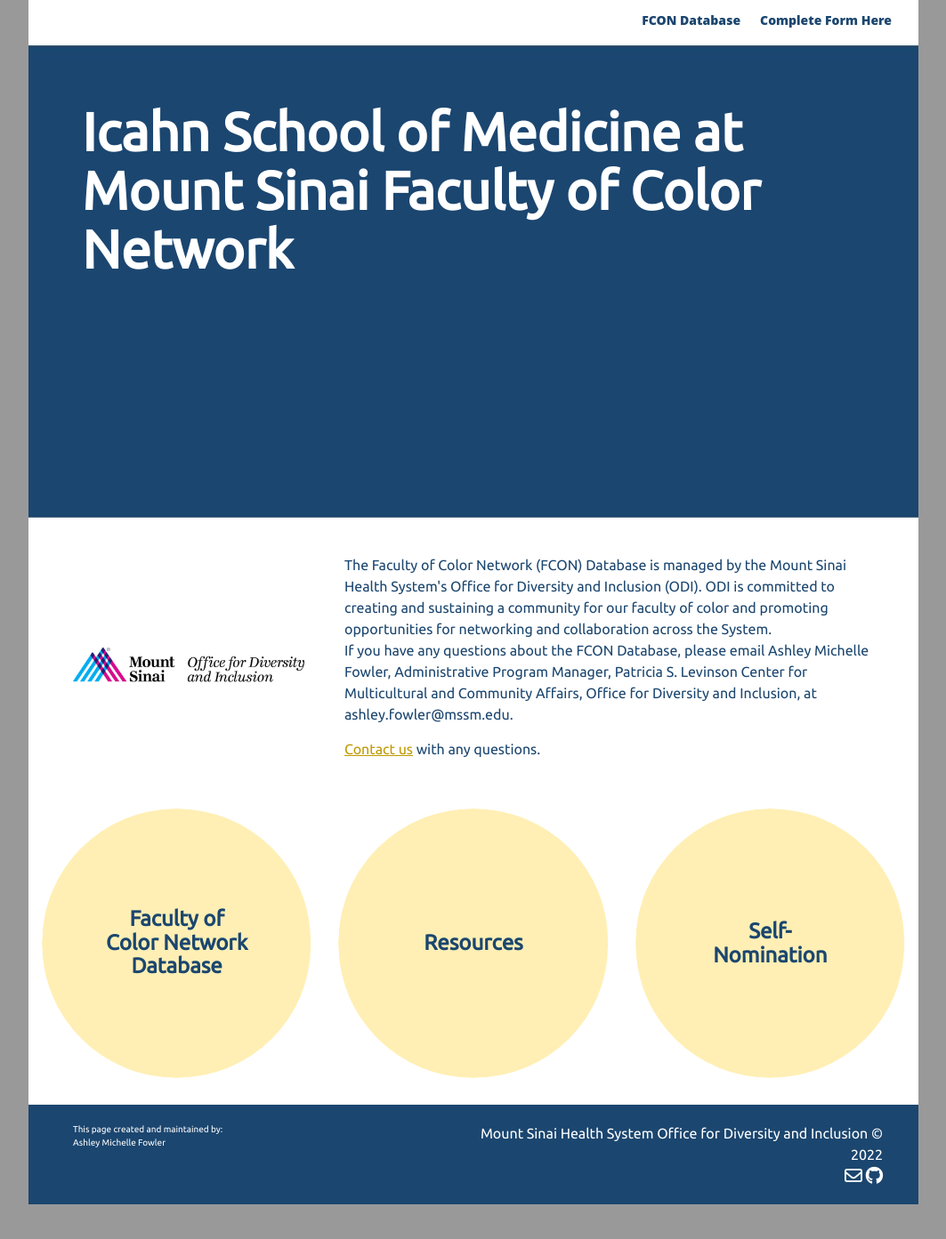
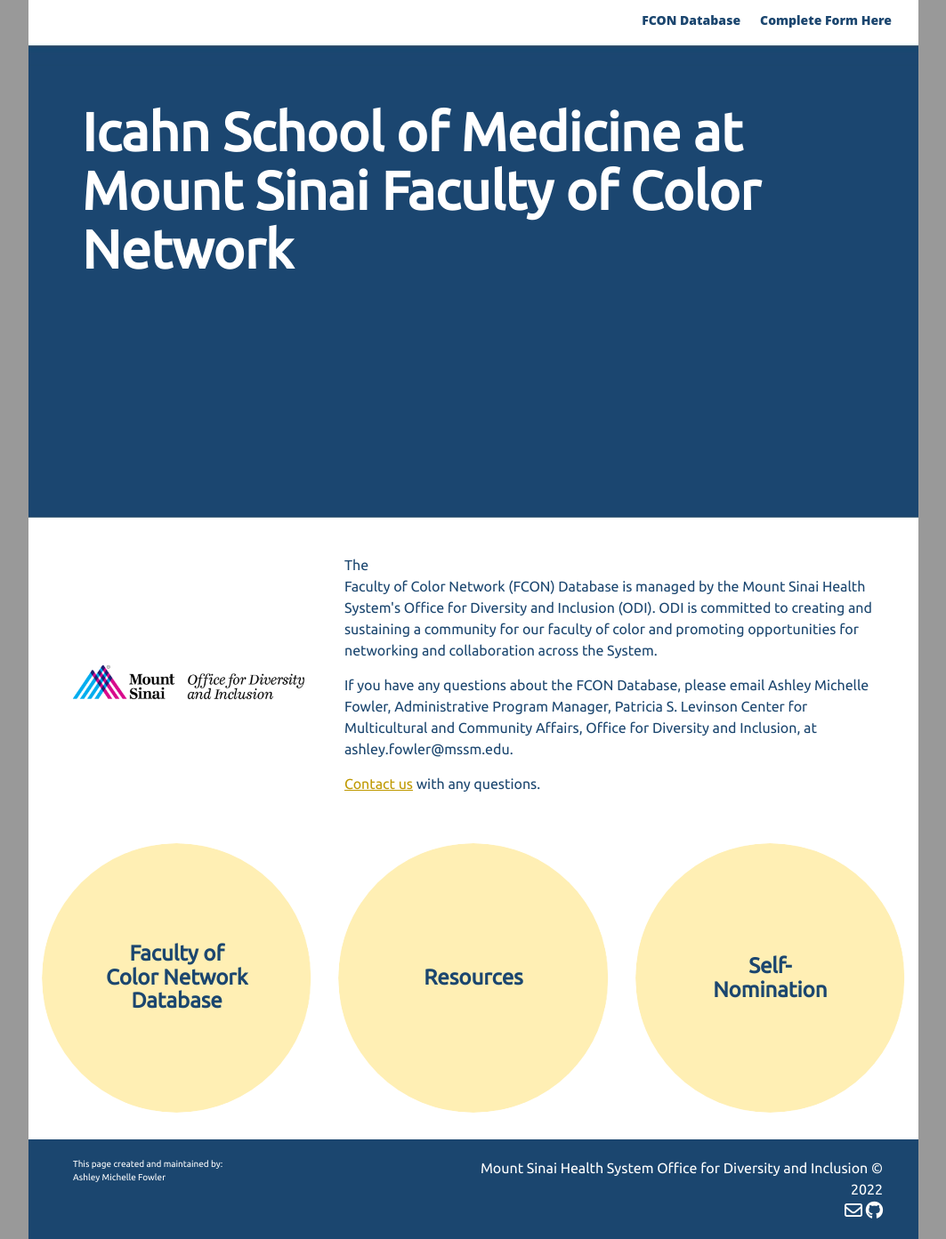
Before and after one commit to MSSMCMCA/FCON.github.io, a Jekyll site: the page built from index.html, in a window 1280 px wide. Shown: the whole page at 89% size, without its empty margins (108-1171 px from the left). Built offline with Jekyll 4.4.1, drawn with Linux system fonts in a browser that asks for light colours; nearby versions of some CDN libraries; before the commit the page ends 1354 px from its top, so only the background shows below that.

Commit message:
Update index.html

```diff
--- a/index.html
+++ b/index.html
@@ -18,8 +18,7 @@
 				<img class="img-responsive" src="assets/img/ODIhzlogo.jpg" alt="Mount Sinai Office for Diversity and Inclusion horizontal <D-y>logo"/>
 			</div>
 			<div class="col-md-8">
-The Faculty of Color Network (FCON) Database is managed by the Mount Sinai Health System's Office for Diversity and Inclusion (ODI). ODI is committed to creating and sustaining a community for our faculty of color and promoting opportunities for networking and collaboration across the System.
-				<p</p>
+The <p>Faculty of Color Network (FCON) Database is managed by the Mount Sinai Health System's Office for Diversity and Inclusion (ODI). ODI is committed to creating and sustaining a community for our faculty of color and promoting opportunities for networking and collaboration across the System.</p>
 
 				<p>If you have any questions about the FCON Database, please email Ashley Michelle Fowler, Administrative Program Manager, Patricia S. Levinson Center for Multicultural and Community Affairs, Office for Diversity and Inclusion, at ashley.fowler@mssm.edu. </p>
 
```
